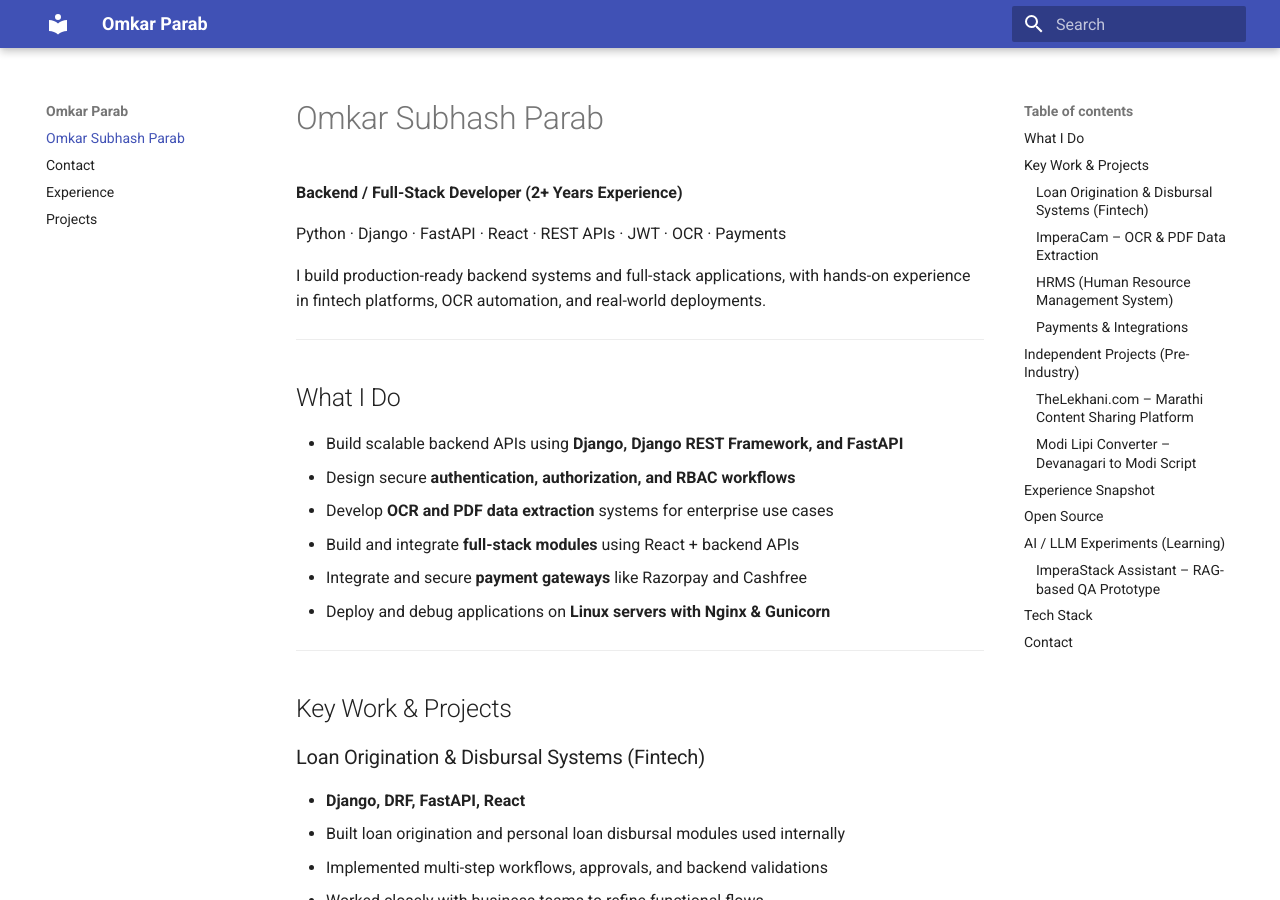
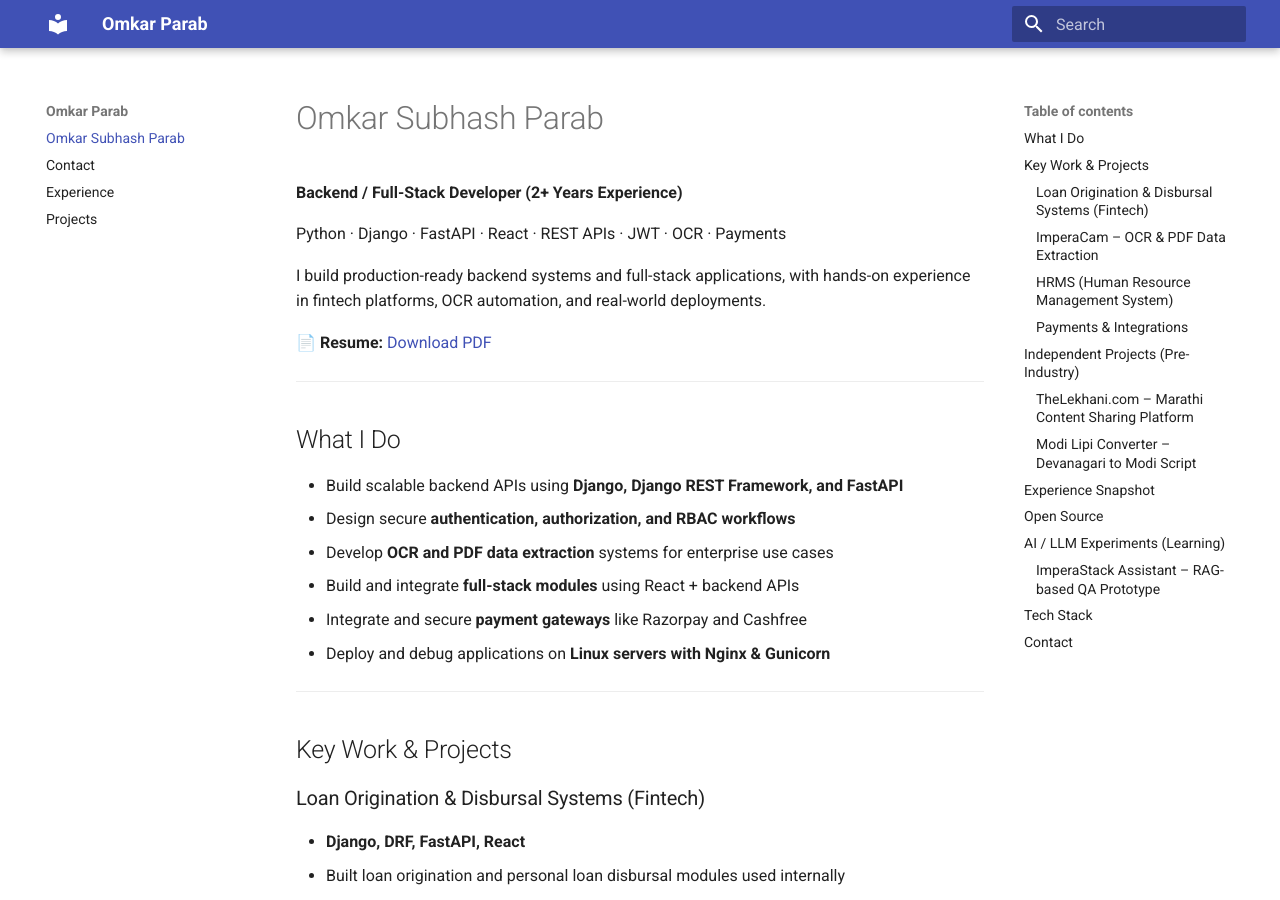
Before and after one commit to ImOmkar/ImOmkar.github.io, an MkDocs documentation site: the page built from docs/index.md, in a window 1280 px wide and 900 px high. Built offline with MkDocs 1.6.1 and Material for MkDocs 9.7.7, drawn with Linux system fonts in a browser that asks for light colours.

Commit message:
changes in ./mkdocs.yml

```diff
--- a/docs/index.md
+++ b/docs/index.md
@@ -5,6 +5,8 @@
 Python · Django · FastAPI · React · REST APIs · JWT · OCR · Payments
 
 I build production-ready backend systems and full-stack applications, with hands-on experience in fintech platforms, OCR automation, and real-world deployments.
+
+**📄 Resume:** [Download PDF](assets/Omkar_Parab_Python_Django_React_2+Yrs.pdf)
 
 ---
 
```
Also changed, not shown: 1 other file.
